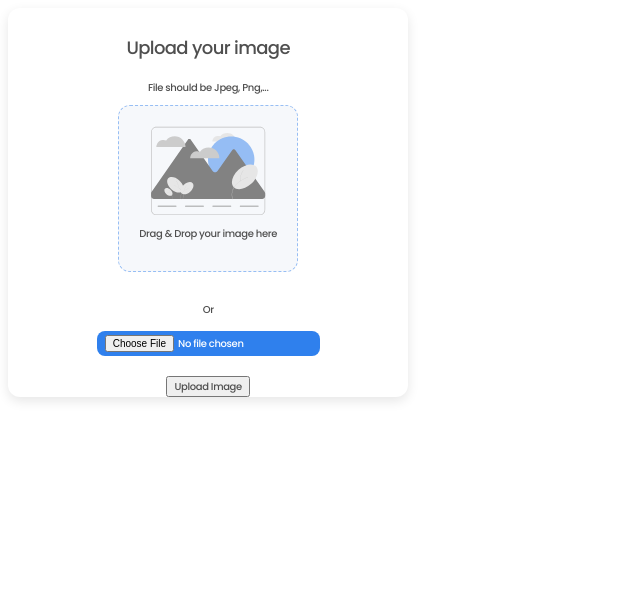
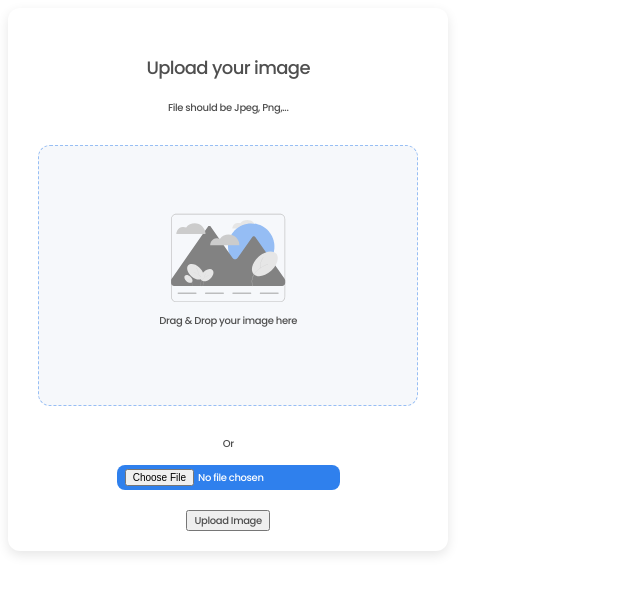
Before and after one commit to clement-gambier2/image-uploader, a React (Create React App) app: page / in a window 1280 px wide. Shown: the top 594 px of the page, without its empty margins (0-640 px from the left). Built offline with nearby package versions, Linux system fonts and the light colour scheme; the HTML template or start-up script is replaced by a standard one.

Commit message:
Copy to clipboard

```diff
--- a/src/pages/FinalPage.js
+++ b/src/pages/FinalPage.js
@@ -1,9 +1,12 @@
 import "../style/FinalPage.css";
 import "../style/index.css";
 import logo from "../ressources/done.png"
-import test from "../ressources/test_final.jpg";
+import {CopyToClipboard} from 'react-copy-to-clipboard';
+import { useState } from "react";
+function FinalPage(props) {
 
-function FinalPage(props) {
+    const [value, setValue] = useState(props.link);
+    const [copied, setCopied] = useState(false);
     return (
         <main>
             <header>
@@ -14,6 +17,13 @@ function FinalPage(props) {
 
             <div id="url-box">
                 <p>{props.link}</p>
+
+                <CopyToClipboard
+                    options={{ debug: props.debug, message: "" }}
+                    text={value}
+                    onCopy={() => setCopied(true)}>
+                    <button>Copy to clipboard with button</button>
+                </CopyToClipboard>
             </div>
         </main>
     );
--- a/src/style/HomePage.css
+++ b/src/style/HomePage.css
@@ -2,11 +2,14 @@
     display: flex;
     flex-direction: column;
     align-items: center;
-
+    justify-content: center;
     background: #F6F8FB;
     border: 1px dashed #97BEF4;
     border-radius: 12px;
     padding: 20px 20px;
+    margin-top: 20px;
+    width: 338px;
+    height: 218.9px;
 }
 
 #choose-container{
--- a/src/style/index.css
+++ b/src/style/index.css
@@ -19,6 +19,7 @@ main{
     display: flex;
     flex-direction: column;
     align-items: center;
+    padding: 20px 20px;
 }
 
 header{
@@ -43,4 +44,9 @@ h1{
 	outline: inherit;
     margin: 4px 4px;
     margin-bottom: 20px;
+    -webkit-appearance: none;
 }
+
+.hide{
+    display: none;
+}
```
